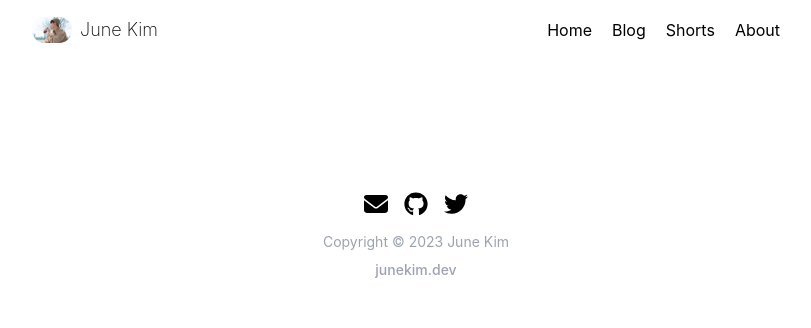
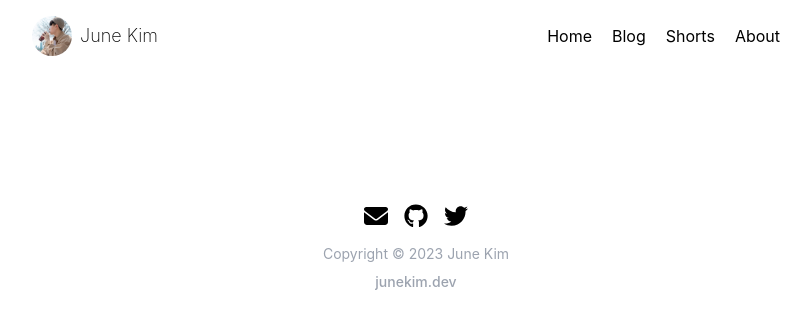
Before and after one commit to june6723/junekim.io, a Next.js app: page /about in a window 1280 px wide. Shown: the top 328 px of the page, without its empty margins (224-1035 px from the left). Built offline with nearby package versions, Linux system fonts and the light colour scheme.

Commit message:
fix(home): 프로필 이미지 사이즈 고정으로 나오도록 수정

```diff
--- a/components/Container.tsx
+++ b/components/Container.tsx
@@ -31,7 +31,9 @@ const Container = ({ children, customMeta }: Props) => {
       </Head>
       <header className={`w-full max-w-3xl flex flex-row justify-between items-center my-1`}>
         <div className={`flex flex-row items-center`}>
-          <Image src={`/logo.jpeg`} alt="logo" width={40} height={40} objectFit="cover" className={`rounded-full`} />
+          <div className="relative w-[40px] h-[40px]">
+            <Image src={`/logo.jpeg`} alt="logo" fill className={`rounded-full object-cover`} />
+          </div>
           <span className={`mx-2 font-extralight text-lg`}>{metaData.title}</span>
         </div>
         <Nav />
```
